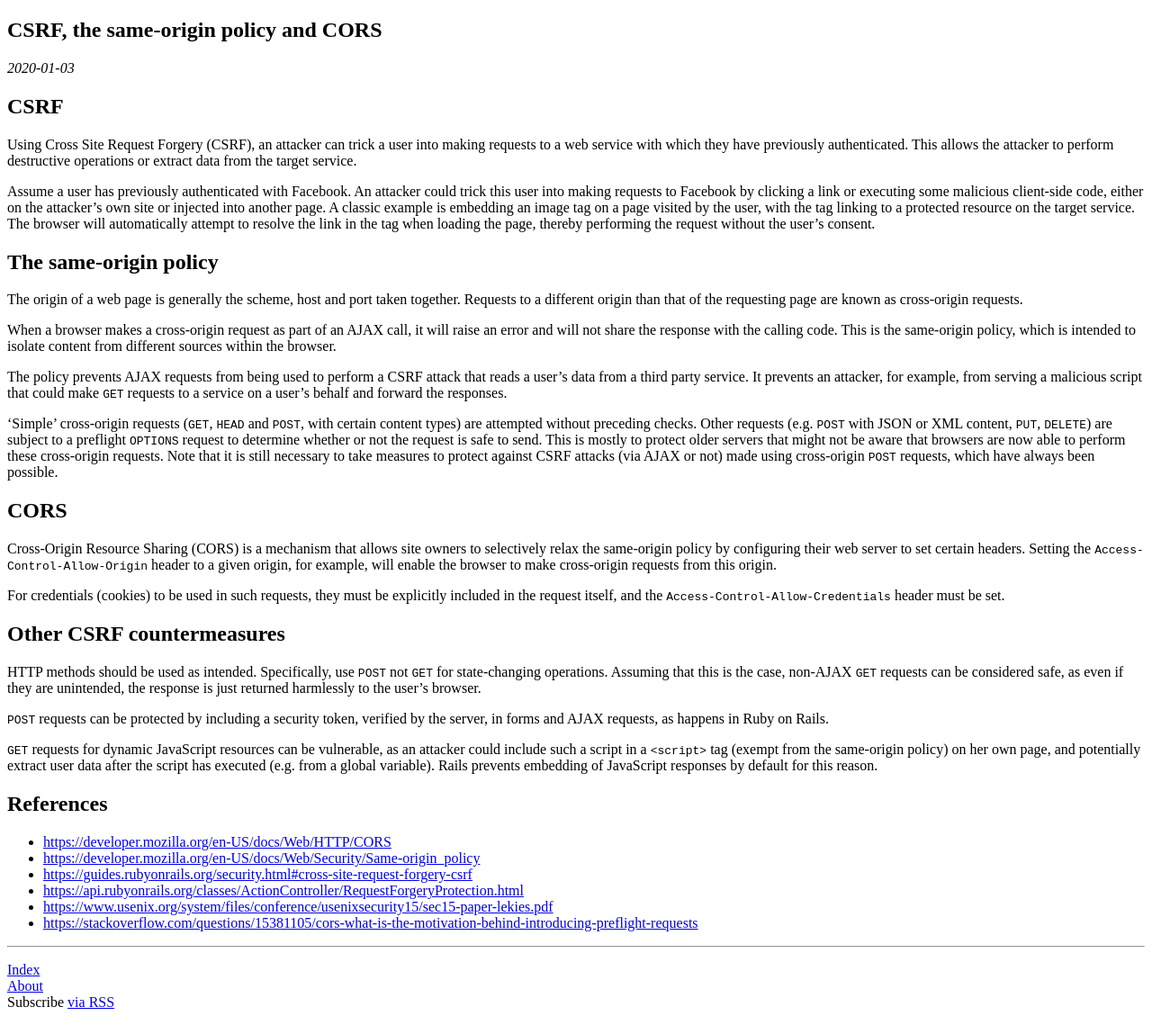
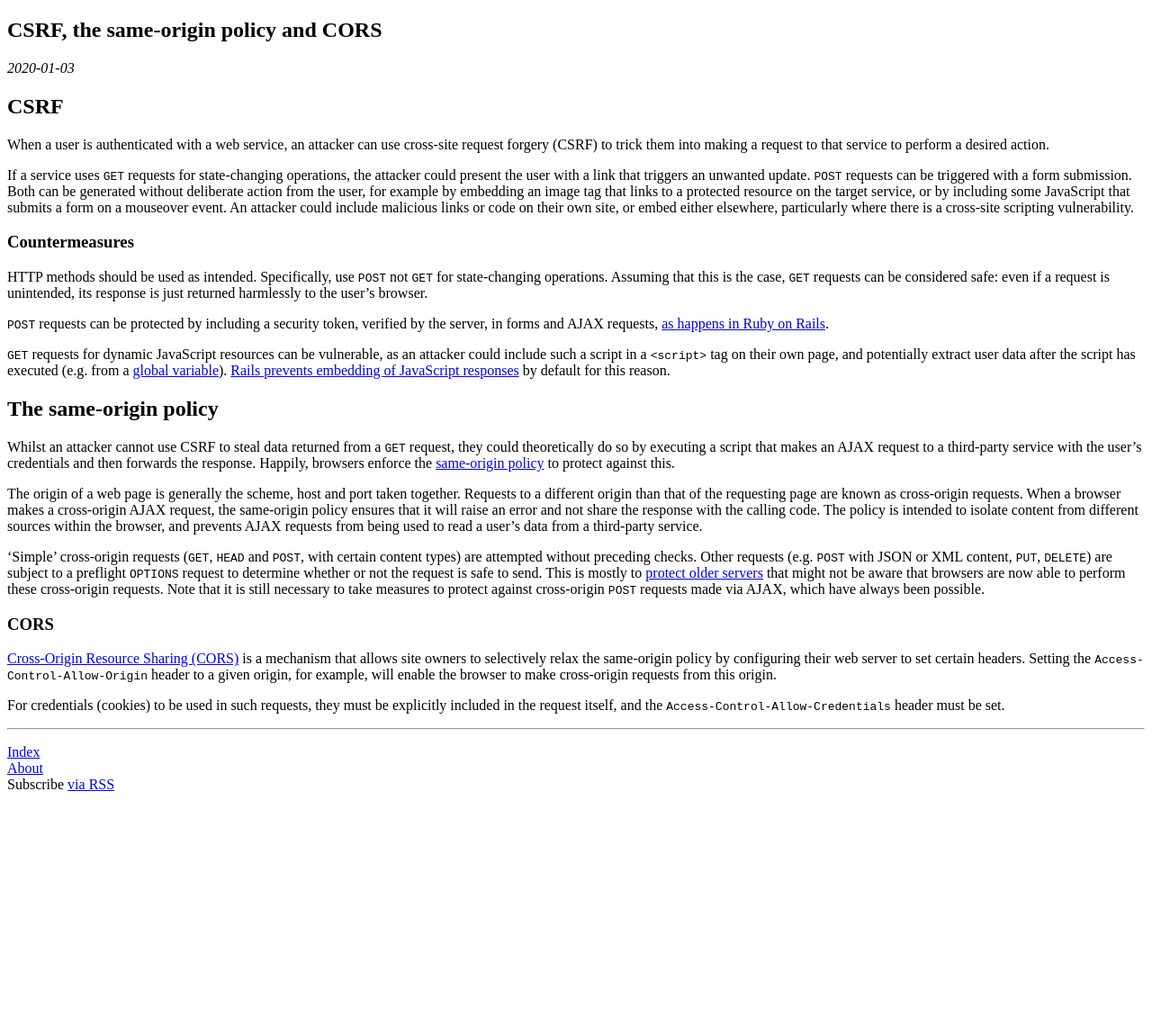
Before and after one commit to tjvc/tjvc.github.io, a Jekyll site: the page built from _posts/2020-01-03-crsf-the-same-origin-policy-and-cors.md, in a window 1280 px wide. Shown: the whole page at 90% size. Built offline with Jekyll 4.4.1, drawn with Linux system fonts in a browser that asks for light colours; after the commit the page ends 900 px from its top, so only the background shows below that.

Commit message:
Update CSRF post

```diff
--- a/_posts/2020-01-03-crsf-the-same-origin-policy-and-cors.md
+++ b/_posts/2020-01-03-crsf-the-same-origin-policy-and-cors.md
@@ -6,39 +6,35 @@ date:   2020-01-03
 
 ## CSRF
 
-Using Cross Site Request Forgery (CSRF), an attacker can trick a user into making requests to a web service with which they have previously authenticated. This allows the attacker to perform destructive operations or extract data from the target service.
+When a user is authenticated with a web service, an attacker can use cross-site request forgery (CSRF) to trick them into making a request to that service to perform a desired action.
 
-Assume a user has previously authenticated with Facebook. An attacker could trick this user into making requests to Facebook by clicking a link or executing some malicious client-side code, either on the attacker's own site or injected into another page. A classic example is embedding an image tag on a page visited by the user, with the tag linking to a protected resource on the target service. The browser will automatically attempt to resolve the link in the tag when loading the page, thereby performing the request without the user's consent.
+If a service uses `GET` requests for state-changing operations, the attacker could present the user with a link that triggers an unwanted update. `POST` requests can be triggered with a form submission. Both can be generated without deliberate action from the user, for example by embedding an image tag that links to a protected resource on the target service, or by including some JavaScript that submits a form on a mouseover event. An attacker could include malicious links or code on their own site, or embed either elsewhere, particularly where there is a cross-site scripting vulnerability.
+
+### Countermeasures
+
+HTTP methods should be used as intended. Specifically, use `POST` not `GET` for state-changing operations. Assuming that this is the case, `GET` requests can be considered safe: even if a request is unintended, its response is just returned harmlessly to the user's browser.
+
+`POST` requests can be protected by including a security token, verified by the server, in forms and AJAX requests, [as happens in Ruby on Rails][1].
+
+`GET` requests for dynamic JavaScript resources can be vulnerable, as an attacker could include such a script in a `<script>` tag on their own page, and potentially extract user data after the script has executed (e.g. from a [global variable][2]). [Rails prevents embedding of JavaScript responses][3] by default for this reason.
 
 ## The same-origin policy
 
-The origin of a web page is generally the scheme, host and port taken together. Requests to a different origin than that of the requesting page are known as cross-origin requests.
+Whilst an attacker cannot use CSRF to steal data returned from a `GET` request, they could theoretically do so by executing a script that makes an AJAX request to a third-party service with the user's credentials and then forwards the response. Happily, browsers enforce the [same-origin policy][4] to protect against this.
 
-When a browser makes a cross-origin request as part of an AJAX call, it will raise an error and will not share the response with the calling code. This is the same-origin policy, which is intended to isolate content from different sources within the browser.
+The origin of a web page is generally the scheme, host and port taken together. Requests to a different origin than that of the requesting page are known as cross-origin requests. When a browser makes a cross-origin AJAX request, the same-origin policy ensures that it will raise an error and not share the response with the calling code. The policy is intended to isolate content from different sources within the browser, and prevents AJAX requests from being used to read a user's data from a third-party service.
 
-The policy prevents AJAX requests from being used to perform a CSRF attack that reads a user's data from a third party service. It prevents an attacker, for example, from serving a malicious script that could make `GET` requests to a service on a user's behalf and forward the responses.
+'Simple' cross-origin requests (`GET`, `HEAD` and `POST`, with certain content types) are attempted without preceding checks. Other requests (e.g. `POST` with JSON or XML content, `PUT`, `DELETE`) are subject to a preflight `OPTIONS` request to determine whether or not the request is safe to send. This is mostly to [protect older servers][5] that might not be aware that browsers are now able to perform these cross-origin requests. Note that it is still necessary to take measures to protect against cross-origin `POST` requests made via AJAX, which have always been possible.
 
-'Simple' cross-origin requests (`GET`, `HEAD` and `POST`, with certain content types) are attempted without preceding checks. Other requests (e.g. `POST` with JSON or XML content, `PUT`, `DELETE`) are subject to a preflight `OPTIONS` request to determine whether or not the request is safe to send. This is mostly to protect older servers that might not be aware that browsers are now able to perform these cross-origin requests. Note that it is still necessary to take measures to protect against CSRF attacks (via AJAX or not) made using cross-origin `POST` requests, which have always been possible.
+### CORS
 
-## CORS
-
-Cross-Origin Resource Sharing (CORS) is a mechanism that allows site owners to selectively relax the same-origin policy by configuring their web server to set certain headers. Setting the `Access-Control-Allow-Origin` header to a given origin, for example, will enable the browser to make cross-origin requests from this origin.
+[Cross-Origin Resource Sharing (CORS)][6] is a mechanism that allows site owners to selectively relax the same-origin policy by configuring their web server to set certain headers. Setting the `Access-Control-Allow-Origin` header to a given origin, for example, will enable the browser to make cross-origin requests from this origin.
 
 For credentials (cookies) to be used in such requests, they must be explicitly included in the request itself, and the `Access-Control-Allow-Credentials` header must be set.
 
-## Other CSRF countermeasures
-
-HTTP methods should be used as intended. Specifically, use `POST` not `GET` for state-changing operations. Assuming that this is the case, non-AJAX `GET` requests can be considered safe, as even if they are unintended, the response is just returned harmlessly to the user's browser.
-
-`POST` requests can be protected by including a security token, verified by the server, in forms and AJAX requests, as happens in Ruby on Rails.
-
-`GET` requests for dynamic JavaScript resources can be vulnerable, as an attacker could include such a script in a `<script>` tag (exempt from the same-origin policy) on her own page, and potentially extract user data after the script has executed (e.g. from a global variable). Rails prevents embedding of JavaScript responses by default for this reason.
-
-## References
-
-* <https://developer.mozilla.org/en-US/docs/Web/HTTP/CORS>
-* <https://developer.mozilla.org/en-US/docs/Web/Security/Same-origin_policy>
-* <https://guides.rubyonrails.org/security.html#cross-site-request-forgery-csrf>
-* <https://api.rubyonrails.org/classes/ActionController/RequestForgeryProtection.html>
-* <https://www.usenix.org/system/files/conference/usenixsecurity15/sec15-paper-lekies.pdf>
-* <https://stackoverflow.com/questions/15381105/cors-what-is-the-motivation-behind-introducing-preflight-requests>
+[1]: https://guides.rubyonrails.org/security.html#cross-site-request-forgery-csrf
+[2]: https://www.usenix.org/system/files/conference/usenixsecurity15/sec15-paper-lekies.pdf
+[3]: https://api.rubyonrails.org/classes/ActionController/RequestForgeryProtection.html
+[4]: https://developer.mozilla.org/en-US/docs/Web/Security/Same-origin_policy
+[5]: https://stackoverflow.com/questions/15381105/cors-what-is-the-motivation-behind-introducing-preflight-requests
+[6]: https://developer.mozilla.org/en-US/docs/Web/HTTP/CORS
```
